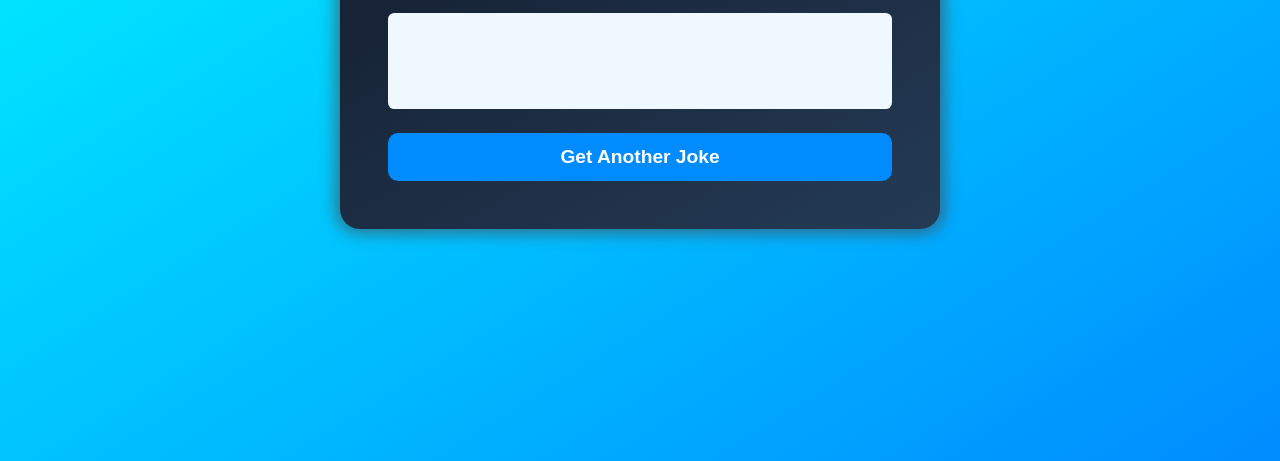
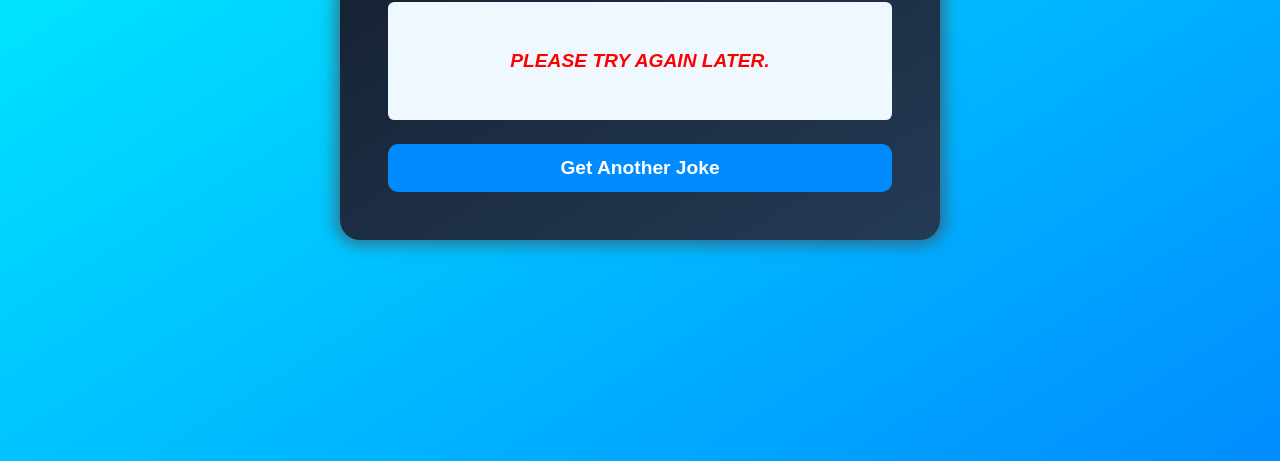
Before and after one commit to akshaykurve/joke-generator, a plain HTML site: page index.html in a window 1280 px wide. Shown: the part 339-800 px from the top of the page. Drawn offline with Linux system fonts and the light colour scheme; no server answers.

Commit message:
minor changes in css

```diff
--- a/modules/api.js
+++ b/modules/api.js
@@ -16,7 +16,11 @@ const fetchData = () => {
         console.log(data.punchline);
         jokeBody.innerHTML = `<p class="setup">${data.setup}</p><p class="punchline">${data.punchline}</p>`;
       })
-      .catch(error => console.error('Error fetching joke:', error));
+      .catch(error => {console.error('Error fetching joke:', error)
+        jokeBody.innerHTML = `<p class="error">Please try again later.</p>`;
+
+      }
+    );
     }
 
 // const fetchData = async () => {
--- a/style.css
+++ b/style.css
@@ -17,12 +17,12 @@
 
     .container{
       color: whitesmoke;
+      margin: auto;
+      min-width: 400px;
       width: 60%;
       max-width: 600px;
-      /* border: 2px solid black; */
       border-radius: 20px;
       padding: 3rem;
-      /* background-color: lightgreen; */
       background-image: linear-gradient(to right bottom, #141E30, #243B55);
       box-shadow: 0px 0px 15px 5px rgba(72, 70, 70, 0.6);
     }
@@ -41,7 +41,6 @@
 
     .api-body{
       padding: 2.5em 1em;
-
       text-align: center;
       font-size: 1.2rem;
       margin-bottom: 1.5rem;
@@ -58,6 +57,13 @@
         font-weight: bold;
         color: #c13f10;
       }
+      .error {
+        color: red;
+        font-weight: bolder;
+        font-style: italic;
+        font-family: poppins, sans-serif;
+        text-transform: uppercase;
+      }
     }
 
     button{
```
Also changed, not shown: modules/ui.js (deleted, +0 -12 lines).
